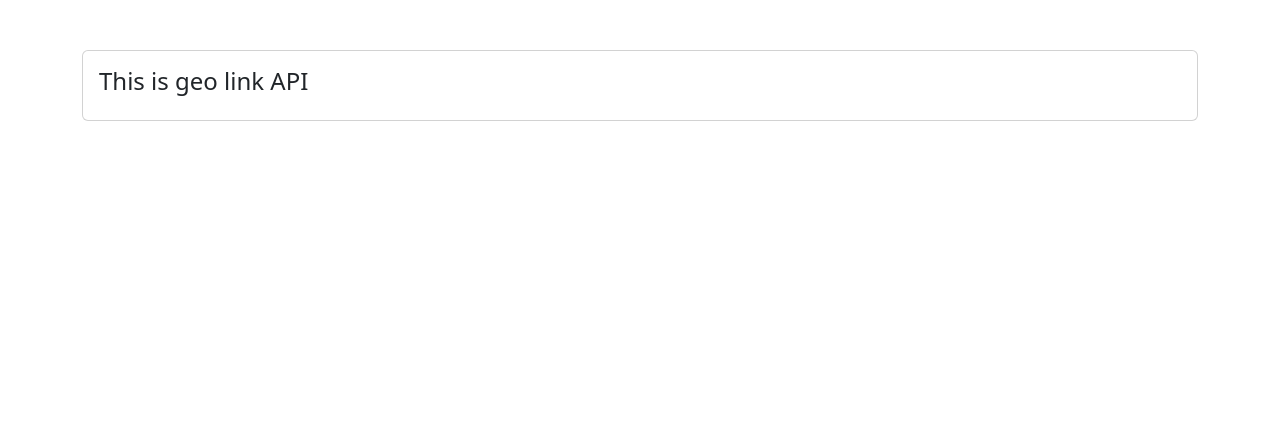
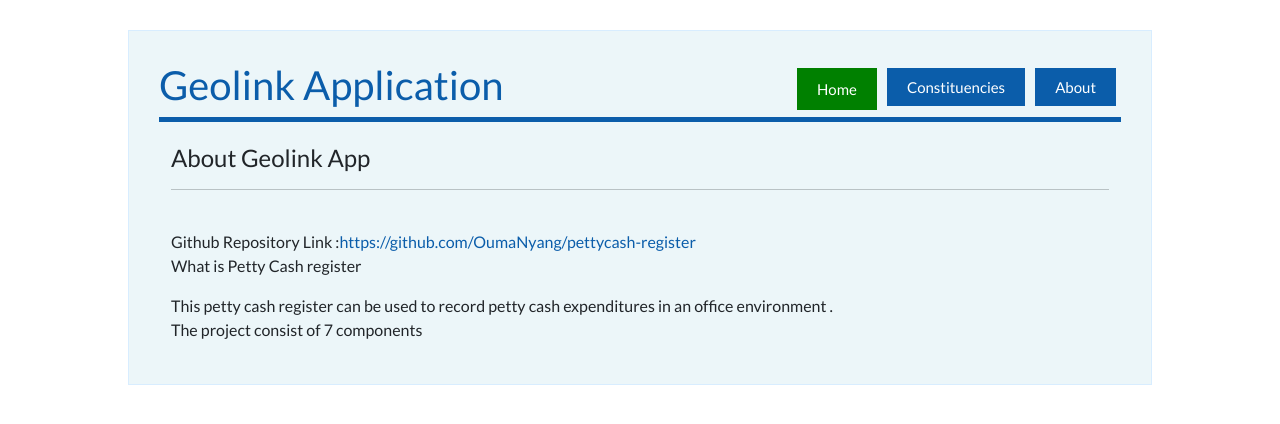
Before and after one commit to OumaNyang/geolink-app, a React (Create React App) app in the folder clientside/: page /about in a window 1280 px wide. Shown: the top 424 px of the page. Built offline with nearby package versions, Linux system fonts and the light colour scheme.

Commit message:
react pages set-up

```diff
--- /dev/null
+++ b/clientside/db.json
@@ -0,0 +1,46 @@
+{
+  "budgets": [
+    {
+      "name": "Staff Airtime",
+      "amount": "6800",
+      "exptype": "Office Expenditure",
+      "ispaidout": true,
+      "id": 1
+    },
+    {
+      "name": "Sales team transport",
+      "amount": "1850",
+      "exptype": "Office Expenditure",
+      "ispaidout": true,
+      "id": 2
+    },
+    {
+      "name": "Salary Advances",
+      "amount": "58500",
+      "exptype": "Office Expenditure",
+      "ispaidout": true,
+      "id": 3
+    },
+    {
+      "name": "Internet Bill",
+      "amount": "15000",
+      "exptype": "Office Expenditure",
+      "ispaidout": true,
+      "id": 4
+    },
+    {
+      "name": "Water bill",
+      "amount": "8500",
+      "exptype": "Office Expenditure",
+      "ispaidout": true,
+      "id": 5
+    },
+    {
+      "name": "HR Department",
+      "amount": "42000",
+      "exptype": "Office Expenditure",
+      "ispaidout": true,
+      "id": 6
+    }
+  ]
+}
--- a/clientside/src/App.js
+++ b/clientside/src/App.js
@@ -1,17 +1,22 @@
 import React from "react";
 import 'bootstrap/dist/css/bootstrap.min.css';
 import './style.css'
+import {useEffect, useState} from 'react'
+import {BrowserRouter as Router, Route} from 'react-router-dom'
+import Header from './components/Header'
+// import Footer from './components/Footer'
+import About from './components/About'
+import Constituencies from './components/Constituencies'
+
 
 export default function App() {
  return (
-    <div className="App">
-      <div className="container">
-        <div className="card">
-            <div className="card-body">
-                <h4>This is geo link API</h4>
-            </div>
-        </div>
-        </div>
-    </div>
+    <Router>
+  <div className='container'>
+  <Header></Header>
+  <Route path='/about' component={About}/>
+  <Route path='/constituencies' component={Constituencies}/>
+  </div>
+  </Router>
   );
 }
--- /dev/null
+++ b/clientside/src/components/About.js
@@ -0,0 +1,19 @@
+import React from 'react'
+
+const About = () => {
+  return (
+    <div className='about'>
+      <h4>About Geolink App</h4>
+      <hr></hr><br></br>
+      <div>
+        Github Repository Link :<a   href='https://github.com/OumaNyang/pettycash-register'>https://github.com/OumaNyang/pettycash-register</a>
+        <p>What is Petty Cash register </p>
+        This petty cash register can be used to record  petty cash expenditures in an office environment .
+      </div>
+      The project consist of  7 components
+
+    </div>
+  )
+}
+
+export default About
--- /dev/null
+++ b/clientside/src/components/Button.js
@@ -0,0 +1,26 @@
+import React from 'react'
+import PropTypes from 'prop-types'
+
+const Button = ({ color, text, onClick }) => {
+  return (
+    <button
+      onClick={onClick}
+      style={{ backgroundColor: color }}
+      className='btn'
+    >
+      {text}
+    </button>
+  )
+}
+
+Button.defaultProps = {
+  color: 'steelblue',
+}
+
+Button.propTypes = {
+  text: PropTypes.string,
+  color: PropTypes.string,
+  onClick: PropTypes.func,
+}
+
+export default Button
--- /dev/null
+++ b/clientside/src/components/Constituencies.js
@@ -0,0 +1,13 @@
+import React from 'react'
+
+const About = () => {
+  return (
+    <div className='about'>
+      <h4>Kenya Constituencies</h4>
+      <hr/>
+
+      </div>
+  )
+}
+
+export default About
--- /dev/null
+++ b/clientside/src/components/Header.js
@@ -0,0 +1,36 @@
+import React from 'react'
+import PropTypes from 'prop-types'
+import { useLocation } from 'react-router-dom'
+// import Button from './Button'
+import { Link } from 'react-router-dom'
+
+const Header = ({ title, onAdd, showAdd, showAbout }) => {
+//const location = useLocation()
+
+  return (
+    <header className='header'>
+      <h1>{title}</h1>
+      <div className='navbuttons'>
+      <Link to='/'>
+          <button type="button" className={"btn btn-secondary"}>
+            Home
+          </button>
+      </Link>
+   <Link className='aboutlink' to='/constituencies'>Constituencies</Link>
+   <Link className='aboutlink' to='/about'>About</Link>
+    </div>
+
+    </header>
+
+  )
+}
+
+Header.defaultProps = {
+  title: 'Geolink Application',
+}
+
+Header.propTypes = {
+  title: PropTypes.string.isRequired,
+}
+
+export default Header
--- a/clientside/src/style.css
+++ b/clientside/src/style.css
@@ -1,3 +1,204 @@
-.container{
-    margin-top: 50px;
+@import url('https://fonts.googleapis.com/css?family=Lato&display=swap');
+
+:root {
+  --primary-color: #0b5daa;
+  --success-color: green;
+
 }
+
+* {
+  box-sizing: border-box;
+  margin: 0;
+  padding: 0;
+}
+
+body {
+  font-family: 'Lato', sans-serif;
+
+}
+
+.container {
+  width: 80% !important;
+  margin: 30px auto;
+  overflow: auto;
+  min-height: 300px;
+  border: 1px solid rgb(216, 237, 255);
+  background: #ecf6f9;
+  padding: 30px;
+  border-radius: 0px;
+  display: block;
+  /*position: absolute;*/
+  z-index: auto;
+}
+
+.header {
+  display: flex;
+  justify-content: space-between;
+  align-items: center;
+  margin-bottom: 20px;
+  color: var(--primary-color);
+  border-bottom:5px solid #0b5daa ;
+}
+.header .aboutlink{
+  color: #fff;
+  border: none;
+  padding: 10px 20px;
+  margin: 5px;
+  border-radius: 0px;
+  cursor: pointer;
+  text-decoration: none;
+  font-size: 15px;
+  font-family: inherit;
+  background: #0b5daa;
+}
+.btn {
+  display: inline-block;
+  background: var(--success-color);
+  color: #fff;
+  border: none;
+  padding: 10px 20px;
+  margin: 5px;
+  border-radius: 0px;
+  cursor: pointer;
+  text-decoration: none;
+  font-size: 15px;
+  font-family: inherit;
+}
+
+.btn:focus {
+  outline: none;
+}
+
+.btn:active {
+  transform: scale(0.98);
+}
+
+.btn-block {
+  display: block;
+  width: 100%;
+}
+
+.budget {
+  background: #f4f4f4;
+  margin: 5px;
+  padding: 10px 20px;
+  cursor: pointer;
+}
+
+.budget.ispaidout {
+  border-left: 5px  solid#2fa10c;
+  background: #d5f8cb;
+  color: #0e890c;
+
+}
+
+.budget h3 {
+  display: flex;
+  align-items: center;
+  justify-content: space-between;
+}
+
+.budget p {
+  color: #000000;
+}
+
+.add-form {
+  margin-bottom: 40px;
+}
+
+.form-control {
+  margin: 20px 0;
+}
+
+.form-control label {
+  display: block;
+}
+
+.form-control input,select {
+  width: 100%;
+  height: 40px;
+  margin: 5px;
+  padding: 3px 7px;
+  font-size: 17px;
+  border: 1px solid rgb(8, 177, 255);
+  outline: none;
+}
+
+
+.form-control input:focus ,select:focus{
+  border: 1px solid rgb(9, 215, 88);
+  outline: none;
+}
+.form-control-check {
+  display: flex;
+  align-items: center;
+  justify-content: space-between;
+}
+
+.form-control-check label {
+  flex: 1;
+}
+
+.form-control-check input {
+  flex: 2;
+  height: 20px;
+}
+
+footer  {
+  color: var(--primary-color);
+  position: relative;
+  margin-top: 30px;
+  margin-bottom: 0;
+  text-align: center;
+  text-decoration: none;
+  font-weight: 800;
+  border-top: 2px solid #0b5daa;
+}
+.about{
+/* border: 2px solid #1d99e1; */
+padding: 2px;
+margin: 10px;
+display: flexbox;
+border-radius: 5px;
+
+}
+.about a{
+  text-decoration: none;
+  color: #0b5daa;
+}
+.about li{
+/*border: 3px solid rgb(34, 11, 209);*/
+margin-left: 15px;
+padding:10px 20px;
+position: relative;
+font-weight: 600;
+color: #0b5daa;
+}
+.about li p{
+
+  margin-left: 15px;
+  color: #000000;
+  padding:10px 20px;
+  position: relative;
+  font-weight: 500;
+  }
+
+  /* Desktops and laptops ----------- */
+  @media only screen
+  and (min-width : 1224px) {
+    .container {
+      left: 0;
+      width: 90%;
+      z-index: auto;
+    }
+  }
+
+
+  @media only screen
+  and (max-width : 1224px) {
+    .container {
+      left: 0;
+      width: 98%;
+      z-index: auto;
+    }
+  }
```
Also changed, not shown: clientside/src/components/Footer.js (added).
